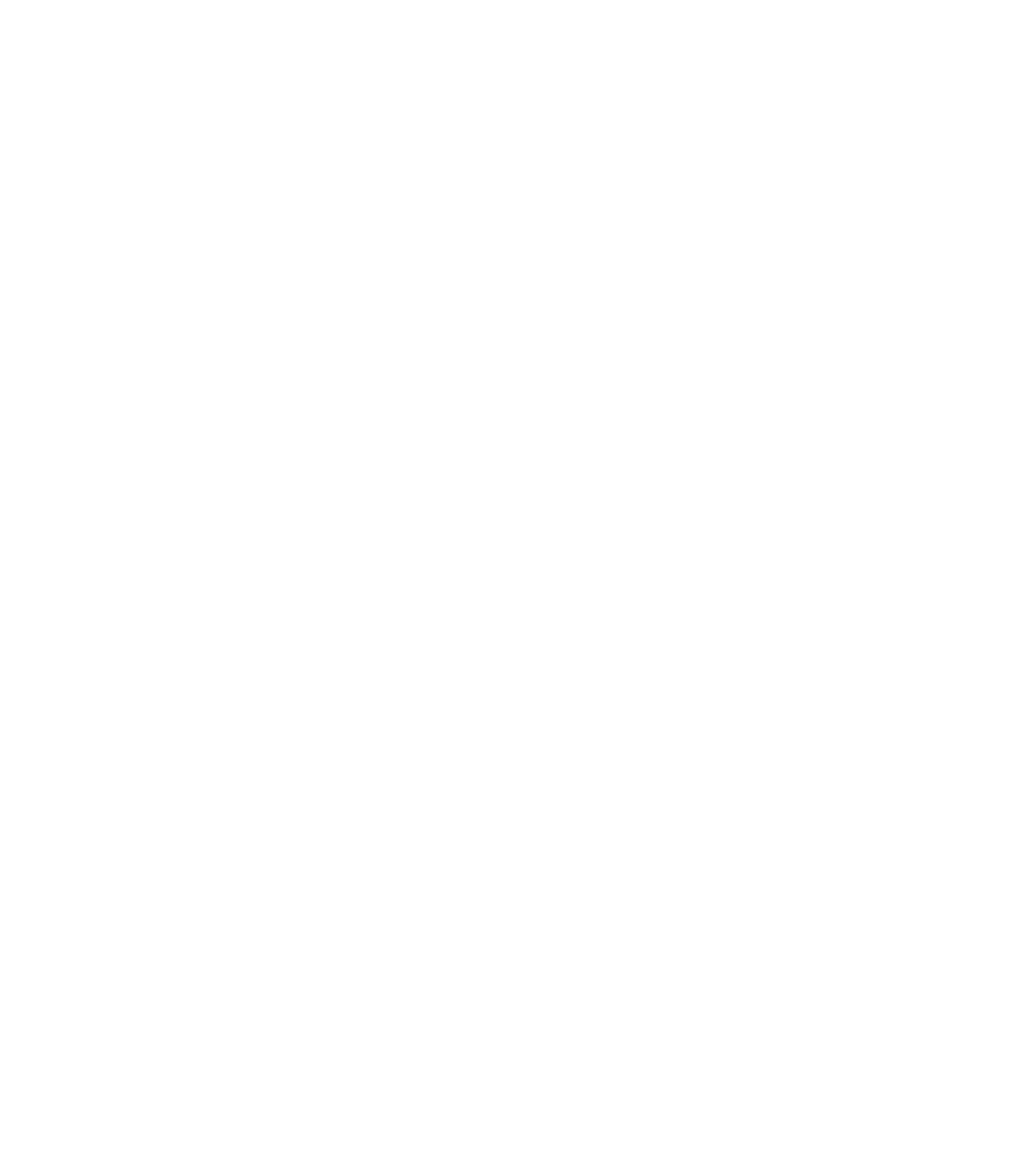
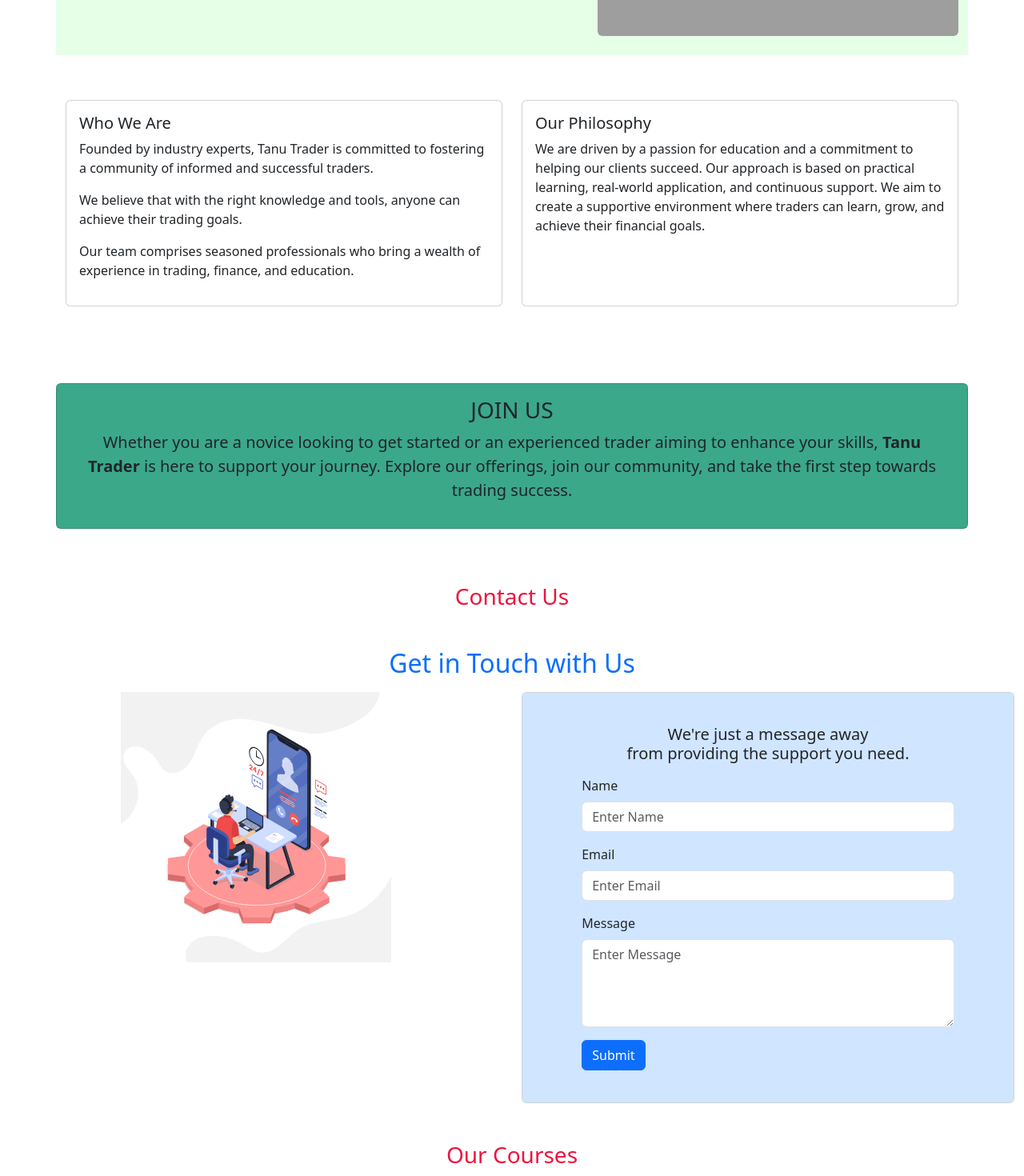
Before and after one commit to tannutradder/tannutradder-ui, a React (Create React App) app: page / in a window 1280 px wide. Shown: the part 2280-3750 px from the top of the page at 80% size. Before the commit the page ends 1808 px from the top, so only its background shows below. Built offline with nearby package versions, Linux system fonts and the light colour scheme; grey boxes are pictures that could not be loaded.

Commit message:
routing update

```diff
--- a/src/routing/Routing.tsx
+++ b/src/routing/Routing.tsx
@@ -11,11 +11,18 @@
     return (
         <>
             <Routes>
-                <Route path="/" index element={<Home />} />
-                <Route path="about" element={<About />} />
-                <Route path="contact-us" element={<Contact />} />
+                <Route path="/" index element={
+                    <>
+                        <Home />
+                        <About />
+                        <Contact />
+                        <Course />
+                    </>
+                } />
+                {/* <Route path="about" element={<About />} />
+                <Route path="contact-us" element={<Contact />} /> */}
                 {/* <Route path="service" element={<Service />} /> */}
-                <Route path="course" element={<Course />} />
+                {/* <Route path="course" element={<Course />} /> */}
                 <Route path="*" element={<NotFound />} />
             </Routes>
         </>
```
Also changed, not shown: src/types/react-router-hash-link.d.ts (added, +8 -0 lines).
